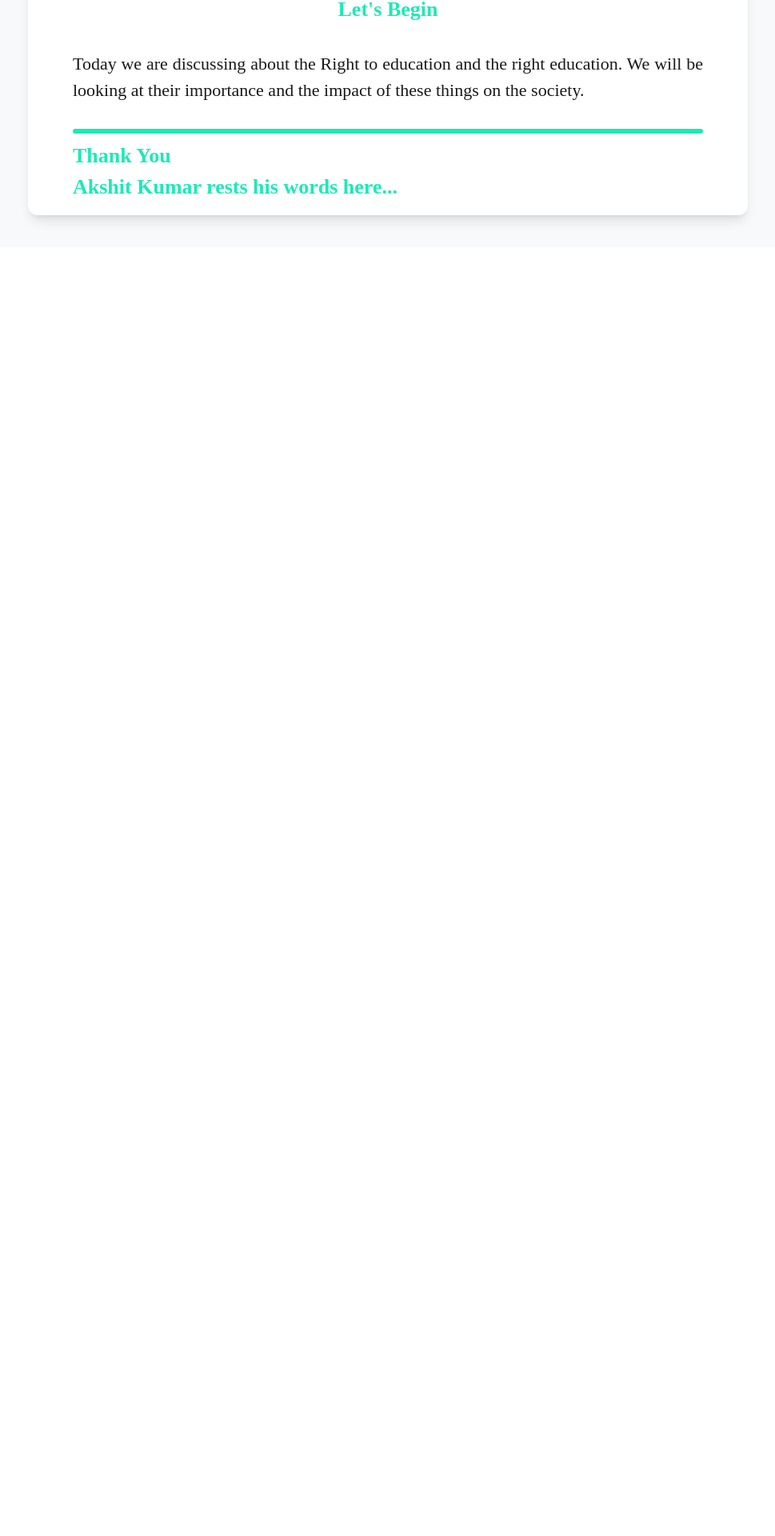
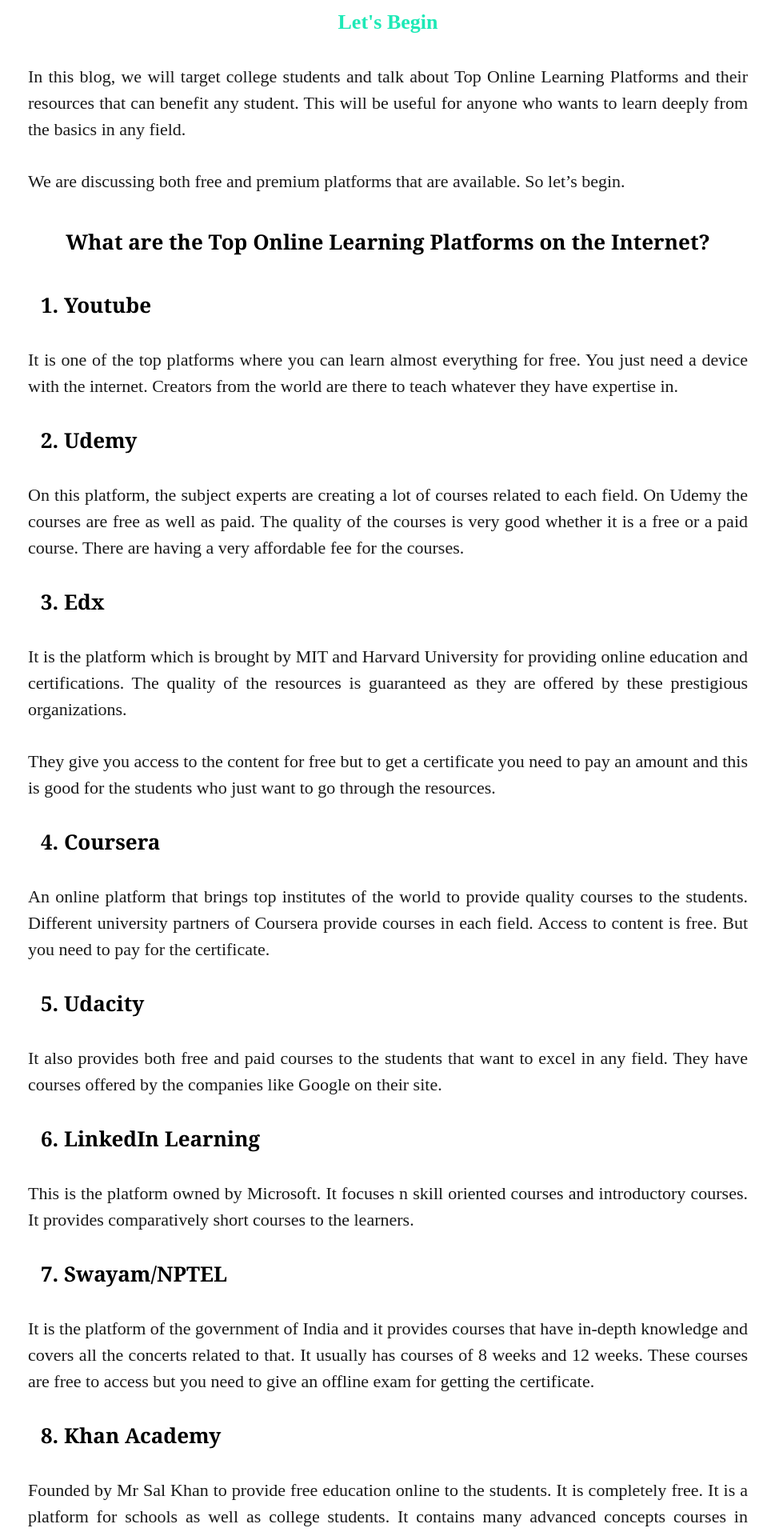
Before and after one commit to akshitolihan/vpc, a Next.js app: page /blog/top-online-learning-platforms in a window 1280 px wide. Shown: the part 788-2708 px from the top of the page at 80% size, without its empty margins (155-1124 px from the left). Before the commit the page ends 1097 px from the top, so only its background shows below. Built offline with nearby package versions, Linux system fonts and the light colour scheme; a web font is replaced by a local one.

Commit message:
new blog

```diff
--- a/components/End.js
+++ b/components/End.js
@@ -7,7 +7,7 @@
       <section
         id={navbar.font}
         // style={{ fontFamily: "Georgia serif" }}
-        className="text-justify text-[26px] font-semibold text-[#1DE9B6] p-0 pt-4 md:p-4 px-3 md:px-14"
+        className="text-justify text-[26px] font-semibold text-[#1DE9B6] p-0 py-4 "
       >
         <section className="rounded-xl shadow-lg h-[6px] w- max-w-[6000px] bg-[#1DE9B6] mb-2"></section>
         <section>
--- /dev/null
+++ b/components/Link_Head.js
@@ -0,0 +1,33 @@
+import React from "react";
+import Head from "next/head";
+import { FaApple, BiHome } from "react-icons/fa";
+import Navbar from "../components/Navbar";
+import Carousel from "../components/Carousel";
+import Image from "next/dist/client/image";
+import Code from "../components/Code";
+import Books from "../components/Books";
+import Video from "../components/Video";
+import Heading from "../components/Heading";
+import Quotes from "../components/Quotes";
+import navbar from "../styles/Navbar.module.css";
+import Book1 from "../components/Book1";
+import Link from "next/link";
+
+const Link_Head = (props) => {
+  return (
+    <>
+          <span
+            id={navbar.georgia}
+            className="flex justify- text-[26px] font-bold p-0 md:p-4 pt-4"
+          >
+      <Link href={props.link} passHref>
+        <a target="_blank" rel="noopener noreferrer" className="cursor-pointer">
+            {props.Link_Head}
+        </a>
+      </Link>
+          </span>
+    </>
+  );
+};
+
+export default Link_Head;
--- a/components/Para.js
+++ b/components/Para.js
@@ -7,7 +7,7 @@
       <section
         id={navbar.font1}
         style={{ fontFamily: "Georgia serif" }}
-        className="flex justify-start text-justify text-[22px] font-normal text-[#191919] p-0 pt-4 md:p-4 px-3 md:px-14"
+        className="flex justify-start text-justify text-[22px] font-normal text-[#191919] p-0 py-4"
       >
         {props.para}
       </section>
--- a/components/SubHead1.js
+++ b/components/SubHead1.js
@@ -6,7 +6,7 @@
     <>
         <section
         id={navbar.georgia}
-        className="flex justify-center text-[26px] font-bold p-0 md:p-4 pt-4">
+        className="flex justify-center text-[26px] font-bold p-0 py-6">
             {props.subhead1}
         </section>
     </>
--- a/components/SubHead2.js
+++ b/components/SubHead2.js
@@ -6,7 +6,7 @@
     <>
     <section
         id={navbar.georgia}
-        className="flex justify-center text-[22px] font-bold p-0 md:p-4 pt-4">
+        className="flex text-[22px] font-bold p-0 py-4">
         {props.subhead2}
     </section>
 </>
--- a/pages/blog/index.js
+++ b/pages/blog/index.js
@@ -25,7 +25,7 @@
       <Heading heading="Blogs Here" refer="/blog" />
       <div className="flex justify-center">
         <div className="grid md:grid-cols-2 lg:grid-cols-3">
-          {/* <Books
+          <Books
             img="/top-learning-platforms.jpg"
             height="250px"
             width="400px"
@@ -33,8 +33,8 @@
             refer1="/blog/top-online-learning-platforms"
             refer2="/blog/top-online-learning-platforms"
             heading="Top Online Learning Platforms"
-            para="In this blog are going to talk about the top online learning platform that are available for the people of different grades. We will be talking about both free and paid platforms that are availabe to us for enriching ourselves..."
-          /> */}
+            para="In this blog, we will target college students and talk about Top Online Learning Platforms and their resources that can benefit any student. This will be useful for anyone who wants to learn deeply ..."
+          />
           <Books
             img="/internshala.svg"
             height="250px"
--- a/pages/blog/internshala.js
+++ b/pages/blog/internshala.js
@@ -20,7 +20,7 @@
 
       <Navbar />
       <section className="flex justify-center flex-wrap md:flex-nowrap md:bg-[#F8F9FA] ">
-        <section className="w-auto flex justify-center bg-white rounded-xl shadow-lg my-10">
+        <section className="p-0 pt-4 md:p-4 px-3 md:px-14  w-auto flex justify-center bg-white rounded-xl shadow-lg my-10">
           <section className="shadow-top m-0 md:m-0 rounded-3xl text-black lg:w-[900px] ">
             <Date date="01 June 2022" />
             <MainHeading heading="Internshala: Trainings and Internships" />
--- a/pages/blog/top-online-learning-platforms.js
+++ b/pages/blog/top-online-learning-platforms.js
@@ -5,11 +5,12 @@
 import Para from "../../components/Para";
 import End from "../../components/End";
 import SubHead1 from "../../components/SubHead1";
-import SubHead2 from "../../components/SubHead2";
+import Link_Head from "../../components/Link_Head";
 import Head from "next/dist/shared/lib/head";
 import Footer from "../../components/Footer";
 import Navbar from "../../components/Navbar";
 import Begin from "../../components/Begin";
+import Card from "../../components/Card";
 const blog6 = () => {
   return (
     <>
@@ -19,22 +20,177 @@
 
       <Navbar />
       <section className="flex justify-center flex-wrap md:flex-nowrap md:bg-[#F8F9FA] ">
-        <section className="w-auto flex justify-center bg-white rounded-xl shadow-lg my-10">
+        <section className="p-0 pt-4 md:p-4 px-3 md:px-14 w-auto flex justify-center bg-white rounded-xl shadow-lg my-10">
           <section className="shadow-top m-0 md:m-0 rounded-3xl text-black lg:w-[900px] ">
-            <Date date="31 May 2022" />
+            <Date date="9 June 2022" />
             <MainHeading heading="Top Online Learning Platforms" />
             <Images src="/top-learning-platforms.jpg" />
             <Begin />
             <Para
-              para="Today we are discussing about the Right to education and the
-                right education. We will be looking at their importance and the
-                impact of these things on the society."
+              para="In this blog, we will target college students and talk about Top Online Learning Platforms and their resources that can benefit any student. This will be useful for anyone who wants to learn deeply from the basics in any field.
+              "
             />
+            <Para para="We are discussing both free and premium platforms that are available. So let’s begin." />
+            <SubHead1
+              subhead1="What are the Top Online Learning Platforms on the Internet?
+"
+            />
+            <Link_Head link="https://www.youtube.com/" Link_Head="1. Youtube" />
+            <Para
+              para="It is one of the top platforms where you can learn almost everything for free. You just need a device with the internet. Creators from the world are there to teach whatever they have expertise in.
+"
+            />
+            <Link_Head link="https://www.udemy.com/" Link_Head="2. Udemy" />
+            <Para
+              para="On this platform, the subject experts are creating a lot of courses related to each field. On Udemy the courses are free as well as paid. The quality of the courses is very good whether it is a free or a paid course. There are having a very affordable fee for the courses.
+"
+            />
+            <ins
+              className="adsbygoogle flex justify-center"
+              data-ad-layout="in-article"
+              data-ad-format="fluid"
+              data-ad-client="ca-pub-6898963328156558"
+              data-ad-slot="3645737946"
+            ></ins>
+            <Link_Head link="https://www.edx.org/" Link_Head="3. Edx" />
+            <Para
+              para="It is the platform which is brought by MIT and Harvard University for providing online education and certifications. The quality of the resources is guaranteed as they are offered by these prestigious organizations.
+"
+            />{" "}
+            <Para
+              para="They give you access to the content for free but to get a certificate you need to pay an amount and this is good for the students who just want to go through the resources.
 
+"
+            />
+            <Link_Head
+              link="https://www.coursera.org/"
+              Link_Head="4. Coursera"
+            />
+            <Para
+              para="An online platform that brings top institutes of the world to provide quality courses to the students. Different university partners of Coursera provide courses in each field. Access to content is free. But you need to pay for the certificate.
+
+"
+            />
+            <ins
+              className="adsbygoogle flex justify-center"
+              data-ad-layout="in-article"
+              data-ad-format="fluid"
+              data-ad-client="ca-pub-6898963328156558"
+              data-ad-slot="9617902313"
+            ></ins>
+            <Link_Head link="https://www.udacity.com/" Link_Head="5. Udacity" />
+            <Para
+              para="It also provides both free and paid courses to the students that want to excel in any field. They have courses offered by the companies like Google on their site.
+"
+            />
+            <Link_Head
+              link="https://www.linkedin.com/learning/"
+              Link_Head="6. LinkedIn Learning"
+            />
+            <Para
+              para="This is the platform owned by Microsoft. It focuses n skill oriented courses and introductory courses. It provides comparatively short courses to the learners.
+"
+            />
+            <ins
+              className="adsbygoogle flex justify-center"
+              data-ad-layout="in-article"
+              data-ad-format="fluid"
+              data-ad-client="ca-pub-6898963328156558"
+              data-ad-slot="6991738978"
+            ></ins>
+            <Link_Head
+              link="https://swayam.gov.in/"
+              Link_Head="7. Swayam/NPTEL"
+            />
+            <Para
+              para="It is the platform of the government of India and it provides courses that have in-depth knowledge and covers all the concerts related to that. It usually has courses of 8 weeks and 12 weeks. These courses are free to access but you need to give an offline exam for getting the certificate.
+"
+            />
+            <Link_Head
+              link="https://www.khanacademy.org/"
+              Link_Head="8. Khan Academy"
+            />
+            <Para
+              para="Founded by Mr Sal Khan to provide free education online to the students. It is completely free. It is a platform for schools as well as college students. It contains many advanced concepts courses in mathematics, programming, and others.
+"
+            />
+            <ins
+              className="adsbygoogle flex justify-center"
+              data-ad-layout="in-article"
+              data-ad-format="fluid"
+              data-ad-client="ca-pub-6898963328156558"
+              data-ad-slot="6080329593"
+            ></ins>
+            <Link_Head
+              link="https://www.mygreatlearning.com/academy"
+              Link_Head="9. Great Learning Academy"
+            />
+            <Para
+              para="Great learning Academy is the platform that provides many free courses in the fields of computer science, management, etc. They provide free certificates for course completion.
+"
+            />
+            <Link_Head link="https://alison.com/" Link_Head="10. Alison" />
+            <Para
+              para="This is a free learning site that provided courses and diplomas for free with certificates. You can learn the fields like computer science, health, business, management, etc.
+"
+            />
+            <ins
+              className="adsbygoogle flex justify-center"
+              data-ad-layout="in-article"
+              data-ad-format="fluid"
+              data-ad-client="ca-pub-6898963328156558"
+              data-ad-slot="7201839576"
+            ></ins>
+            <Link_Head
+              link="https://www.upgrad.com/free-courses/"
+              Link_Head="11. upGrad"
+            />
+            <Para
+              para="upGrad is a learning platform that basically focuses on the Master's programs in different sectors from technology to management and Law. It also offers many free courses with certificates.
+"
+            />
+            <Link_Head
+              link="https://www.futurelearn.com/"
+              Link_Head="12. Futurelearn "
+            />
+            <Para
+              para="It works with the same concept as Coursera. It has university partners which provide courses to the students. You can access the contents for free but you need to pay for certificates. If you are and citizen of India then you can access the certificate for free for the courses offered by UK universities.
+"
+            />
             <End />
           </section>
         </section>
       </section>
+      <ins
+        className="adsbygoogle  flex justify-center"
+        data-ad-client="ca-pub-6898963328156558"
+        data-ad-slot="2888842434"
+        data-ad-format="auto"
+        data-full-width-responsive="true"
+      ></ins>
+
+      <div className="flex justify-center">
+        <div className="grid md:grid-cols-2 lg:grid-cols-3">
+          <Card
+            heading="Connect on Telegram"
+            para="This is Akshit Kumar. Join our telegram group. Link Below."
+            refer="https://t.me/thevillagepur"
+            name="Join"
+          />
+          <Card
+            heading="Connect on Facebook"
+            para="This is Akshit Kumar. Follow our facebook page and connect with us."
+            refer="https://www.facebook.com/villagepur/"
+            name="Follow"
+          />
+          <Card
+            heading="Connect on Instagram"
+            para="This is Akshit Kumar. Follow our page and connect with us. "
+            refer="https://www.instagram.com/thevillagepur"
+            name="Follow"
+          />
+        </div>
+      </div>
     </>
   );
 };
--- a/pages/index.js
+++ b/pages/index.js
@@ -49,7 +49,7 @@
       <Heading heading="Our Latest Blogs" refer="/blog" />
       <div className="flex justify-center">
         <div className="grid md:grid-cols-2 lg:grid-cols-3">
-          {/* <Books
+        <Books
             img="/top-learning-platforms.jpg"
             height="250px"
             width="400px"
@@ -57,8 +57,8 @@
             refer1="/blog/top-online-learning-platforms"
             refer2="/blog/top-online-learning-platforms"
             heading="Top Online Learning Platforms"
-            para="In this blog are going to talk about the top online learning platform that are available for the people of different grades. We will be talking about both free and paid platforms that are availabe to us for enriching ourselves..."
-          /> */}
+            para="In this blog, we will target college students and talk about Top Online Learning Platforms and their resources that can benefit any student. This will be useful for anyone who wants to learn deeply ..."
+          />
           <Books
             img="/internshala.svg"
             height="250px"
@@ -81,7 +81,7 @@
                 process. We have evolved so much that we can educate ourselves
                 by sitting at home. There are so many platforms that are..."
           />
-          <Books
+          {/* <Books
             img="/education.jpg"
             height="250px"
             width="400px"
@@ -90,7 +90,7 @@
             refer2="/blog/right-to-education-and-right-education"
             heading="Right To Education and Right Education"
             para="There is not any clearcut answer to this question. We can consider the good or the bad things about social media. In this article, we will be having a view on that.Social media has its pros an ..."
-          />
+          /> */}
         </div>
       </div>
 
```
Also changed, not shown: components/Card.js (+10 -2 lines).
